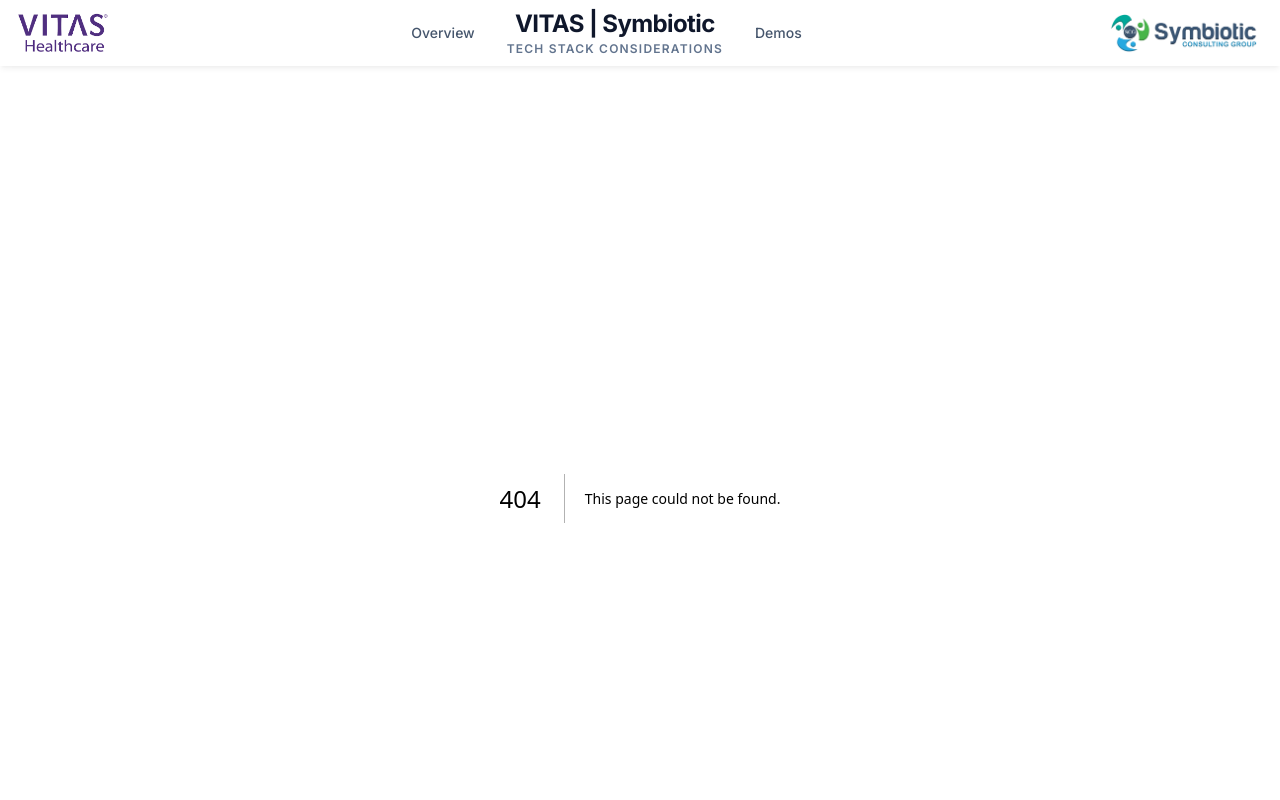
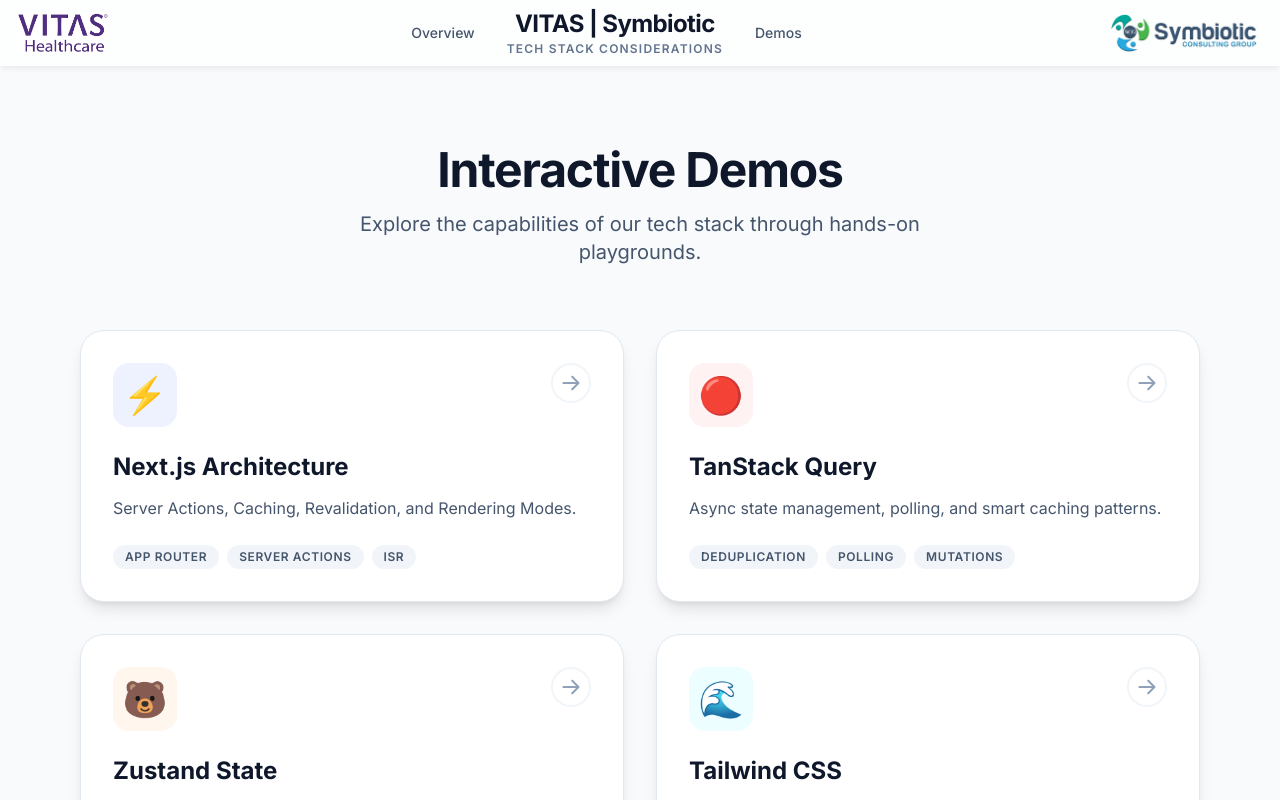
Before and after one commit to SCG8080/Tech-Stack-Demos, a Next.js app: page /Tech-Stack-Demos/features in a window 1280 px wide. Before the commit this address had no page. Shown: the top 800 px of the page. Built offline with nearby package versions, Linux system fonts and the light colour scheme.

Commit message:
Add Features Directory and update Home copy

```diff
--- /dev/null
+++ b/src/app/features/page.tsx
@@ -0,0 +1,90 @@
+'use client';
+
+import Link from 'next/link';
+
+export default function FeaturesDirectoryPage() {
+    const sections = [
+        {
+            title: "Next.js Architecture",
+            description: "Server Actions, Caching, Revalidation, and Rendering Modes.",
+            icon: "⚡",
+            href: "/features/next",
+            color: "indigo",
+            tags: ["App Router", "Server Actions", "ISR"]
+        },
+        {
+            title: "TanStack Query",
+            description: "Async state management, polling, and smart caching patterns.",
+            icon: "🔴",
+            href: "/features/query",
+            color: "red",
+            tags: ["Deduplication", "Polling", "Mutations"]
+        },
+        {
+            title: "Zustand State",
+            description: "Client-side global state with persistence and easy hooks.",
+            icon: "🐻",
+            href: "/features/zustand",
+            color: "orange",
+            tags: ["Global Store", "Persist Middleware"]
+        },
+        {
+            title: "Tailwind CSS",
+            description: "Utility-first styling for rapid UI development.",
+            icon: "🌊",
+            href: "/features/tailwind",
+            color: "cyan",
+            tags: ["Responsive", "Utility First"]
+        }
+    ];
+
+    return (
+        <div className="max-w-6xl mx-auto px-4 py-12">
+            <div className="text-center mb-16 space-y-4">
+                <h1 className="text-4xl md:text-5xl font-bold text-slate-900 tracking-tight">
+                    Interactive Demos
+                </h1>
+                <p className="text-xl text-slate-600 max-w-2xl mx-auto">
+                    Explore the capabilities of our tech stack through hands-on playgrounds.
+                </p>
+            </div>
+
+            <div className="grid md:grid-cols-2 gap-8">
+                {sections.map((section) => (
+                    <Link
+                        key={section.href}
+                        href={section.href}
+                        className={`group relative overflow-hidden rounded-3xl bg-white border border-slate-200 p-8 shadow-lg hover:shadow-2xl transition-all duration-300 hover:-translate-y-1 hover:border-${section.color}-200`}
+                    >
+                        {/* Background Gradient */}
+                        <div className={`absolute top-0 right-0 w-64 h-64 bg-gradient-to-br from-${section.color}-50 to-transparent rounded-full opacity-0 group-hover:opacity-100 transition-opacity blur-3xl -z-10 transform translate-x-1/2 -translate-y-1/2`}></div>
+
+                        <div className="flex items-start justify-between mb-6">
+                            <div className={`w-16 h-16 rounded-2xl bg-${section.color}-50 flex items-center justify-center text-4xl group-hover:scale-110 transition-transform duration-300`}>
+                                {section.icon}
+                            </div>
+                            <div className={`w-10 h-10 rounded-full border-2 border-slate-100 flex items-center justify-center text-slate-400 group-hover:bg-${section.color}-600 group-hover:border-${section.color}-600 group-hover:text-white transition-all`}>
+                                <svg xmlns="http://www.w3.org/2000/svg" fill="none" viewBox="0 0 24 24" strokeWidth={2.5} stroke="currentColor" className="w-5 h-5">
+                                    <path strokeLinecap="round" strokeLinejoin="round" d="M13.5 4.5 21 12m0 0-7.5 7.5M21 12H3" />
+                                </svg>
+                            </div>
+                        </div>
+
+                        <h2 className="text-2xl font-bold text-slate-900 mb-3 group-hover:text-indigo-900">{section.title}</h2>
+                        <p className="text-slate-600 mb-6 leading-relaxed">
+                            {section.description}
+                        </p>
+
+                        <div className="flex flex-wrap gap-2">
+                            {section.tags.map(tag => (
+                                <span key={tag} className="px-3 py-1 bg-slate-100 text-slate-600 text-xs font-semibold rounded-full uppercase tracking-wider">
+                                    {tag}
+                                </span>
+                            ))}
+                        </div>
+                    </Link>
+                ))}
+            </div>
+        </div>
+    );
+}
--- a/src/app/page.tsx
+++ b/src/app/page.tsx
@@ -35,8 +35,7 @@
           <span className="text-transparent bg-clip-text bg-gradient-to-r from-emerald-600 to-teal-500">Considerations</span>
         </h1>
         <p className="text-xl text-slate-600 max-w-2xl mx-auto leading-relaxed">
-          Battle-tested patterns for modern frontend development.
-          Explore why industry leaders choose Next.js, TanStack Query, and Zustand.
+          Explore and play with this app to see what's possible. From Server Actions to interactive playgrounds, discover the features that make modern Next.js exciting.
         </p>
       </section>
 
```
